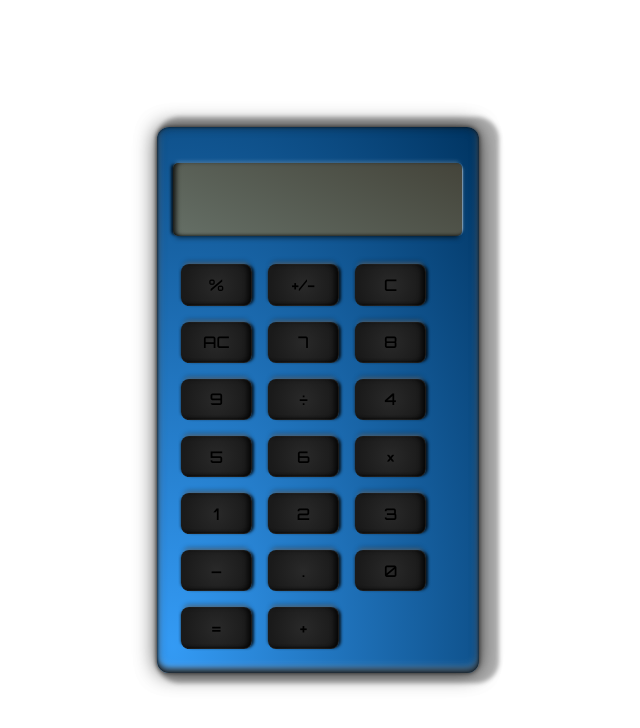
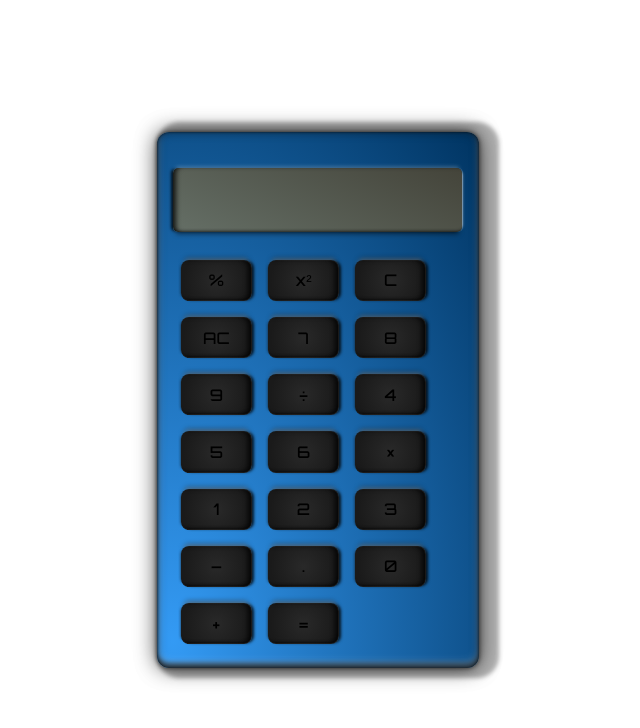
Before and after one commit to MyselfRoshan/ReactCalculator, a React (Vite) app: page / in a window 1280 px wide. Shown: the top 728 px of the page, without its empty margins (322-962 px from the left). Built offline with nearby package versions, Linux system fonts and the light colour scheme.

Commit message:
added functionaly to '=' sign

```diff
--- a/src/App.jsx
+++ b/src/App.jsx
@@ -5,9 +5,13 @@ function App() {
   const [result, setResult] = useState("");
   const butttonTxtArray = [
     "%",
-    "+/-",
+    // "(",
+    "x²",
     "C",
     "AC",
+    // "√",
+    // "∛",
+    // "x³",
     "7",
     "8",
     "9",
@@ -22,10 +26,23 @@ function App() {
     "–",
     ".",
     "0",
-    "=",
     "+",
   ];
 
+  function handleClick() {
+    try {
+      const output = result
+        .replace("÷", "/")
+        .replace("×", "*")
+        .replace("–", "-")
+        .replace("%", "/100")
+        .replace("²", "**2");
+      // setResult(eval(output).toString());
+      setResult(eval?.(`"use strict";(${output})`));
+    } catch {
+      setResult("Math Error!");
+    }
+  }
   const buttons = butttonTxtArray.map((butttonTxt, index) => {
     return (
       <Button
@@ -49,9 +66,15 @@ function App() {
             className="screen"
             onChange={handleChange}
             value={result}
+            disabled
           />
         </div>
-        <div className="buttons">{buttons}</div>
+        <div className="buttons">
+          {buttons}
+          <button className="button" onClick={handleClick}>
+            =
+          </button>
+        </div>
       </div>
     </main>
   );
--- a/src/Button.jsx
+++ b/src/Button.jsx
@@ -1,41 +1,17 @@
-import { useCallback } from "react";
-
 function Button({ butttonTxt, result, setResult }) {
-  // const operands = useCallback(() => {
-  //   return [...result.split(/[–+÷%×]/)];
-  // }, [result]);
-  let operands = [...result.split(/[–+÷%×]/)];
-  // let operators = [...result.split(/\d+/g)];
-  let operators = [...result.split(/[-]{0,1}[\d]*[.]{0,1}[\d]+/g)];
-  // operands.forEach((element) => {
-  //   console.log(element);
-  // });
-  // operators.forEach((element) => {
-  //   console.log(element);
-  // });
-  let results;
-  for (let i = 0; i < operators.length; i++) {
-    results = Number(operands[i]);
-  }
-  console.log(results);
   function handleClick(e) {
     const targetBtnTxt = e.target.innerText;
-    // console.log(operands);
     setResult((prevResult) => {
-      // const regexNumber = /[0-9]|./;
       if (targetBtnTxt === "AC") return "";
-      if (targetBtnTxt === "+/-") return `${Number(operands) * -1}`;
-      // console.log(operands);
+      if (targetBtnTxt === "x²") {
+        return prevResult.concat("²");
+      }
       if (targetBtnTxt === "C" && prevResult.length >= 0)
         return prevResult.slice(0, prevResult.length - 1);
-      // if (regexNumber.test(targetBtnTxt)) {
-      // console.log(targetBtnTxt);
-
+      if (targetBtnTxt === "=") return eval(prevResult);
       return prevResult.concat(e.target.innerText);
       // return !prevResult ? targetBtnTxt : prevResult.concat(targetBtnTxt);
     });
-    // let operators = result.split(/(?<!\\d)-?[0-9.]+/);
-    // let operators = result.split(/(?<=\\d)[-+/%*]/);
   }
   return (
     <button className="button" onClick={(e) => handleClick(e)}>
--- a/src/index.css
+++ b/src/index.css
@@ -74,13 +74,16 @@ body {
 
 .screen {
   display: block;
+  cursor: text;
   width: 100%;
   padding: 0.5rem;
-  font-size: 4rem;
+  font-size: 2.5rem;
+  height: 4rem;
   font-family: "digital-7", monospace;
   font-weight: 400;
   text-align: right;
-  color: #0c0c0c;
+  /* color: #0c0c0c; */
+  color: #1e3f0e;
   letter-spacing: 2px;
   border: 0;
   border-radius: 5px;
```
